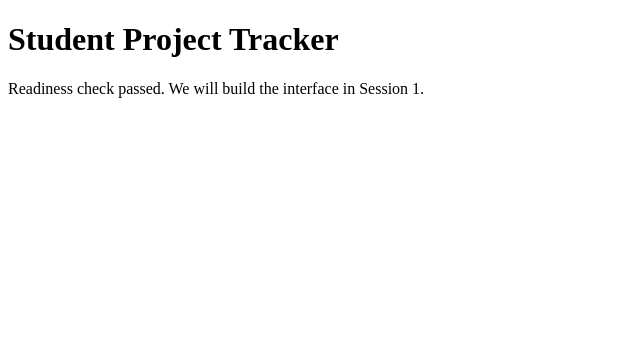
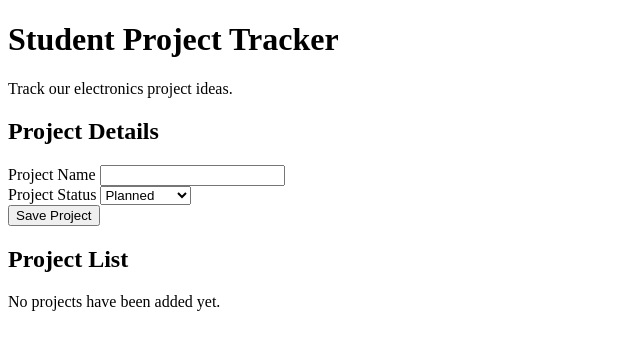
Before and after one commit to syedrasiq83-afk/student-project-tracker, a website: page public/index.html in a window 1280 px wide. Shown: the whole page, without its empty margins (0-640 px from the left). Drawn offline with Linux system fonts and the light colour scheme.

Commit message:
Describe tracker and inspect HTML

```diff
--- a/public/index.html
+++ b/public/index.html
@@ -1,5 +1,55 @@
 <!doctype html>
 <html lang="en">
-<head><meta charset="UTF-8"><meta name="viewport" content="width=device-width, initial-scale=1"><title>Workshop readiness</title></head>
-<body><main><h1>Student Project Tracker</h1><p>Readiness check passed. We will build the interface in Session 1.</p></main></body>
+<head>
+  <meta charset="UTF-8">
+  <meta name="viewport" content="width=device-width, initial-scale=1">
+  <title>Student Project Tracker</title>
+  <link rel="stylesheet" href="style.css">
+  <script src="script.js" defer></script>
+</head>
+<body>
+  <main>
+    <header>
+      <h1>Student Project Tracker</h1>
+      <p>Track our electronics project ideas.</p>
+    </header>
+
+    <section aria-labelledby="form-title">
+      <h2 id="form-title">Project Details</h2>
+
+      <form id="project-form">
+        <div>
+          <label for="name">Project Name</label>
+          <input
+            id="name"
+            name="name"
+            type="text"
+            required
+            maxlength="80"
+          >
+        </div>
+
+        <div>
+          <label for="status">Project Status</label>
+          <select id="status" name="status">
+            <option value="Planned">Planned</option>
+            <option value="In Progress">In Progress</option>
+            <option value="Completed">Completed</option>
+          </select>
+        </div>
+
+        <button id="save-button" type="submit">Save Project</button>
+        <button id="cancel-button" type="button" hidden>Cancel</button>
+      </form>
+
+      <p id="message" role="status" aria-live="polite"></p>
+    </section>
+
+    <section aria-labelledby="list-title">
+      <h2 id="list-title">Project List</h2>
+      <p id="empty-state">No projects have been added yet.</p>
+      <ul id="project-list"></ul>
+    </section>
+  </main>
+</body>
 </html>
```
